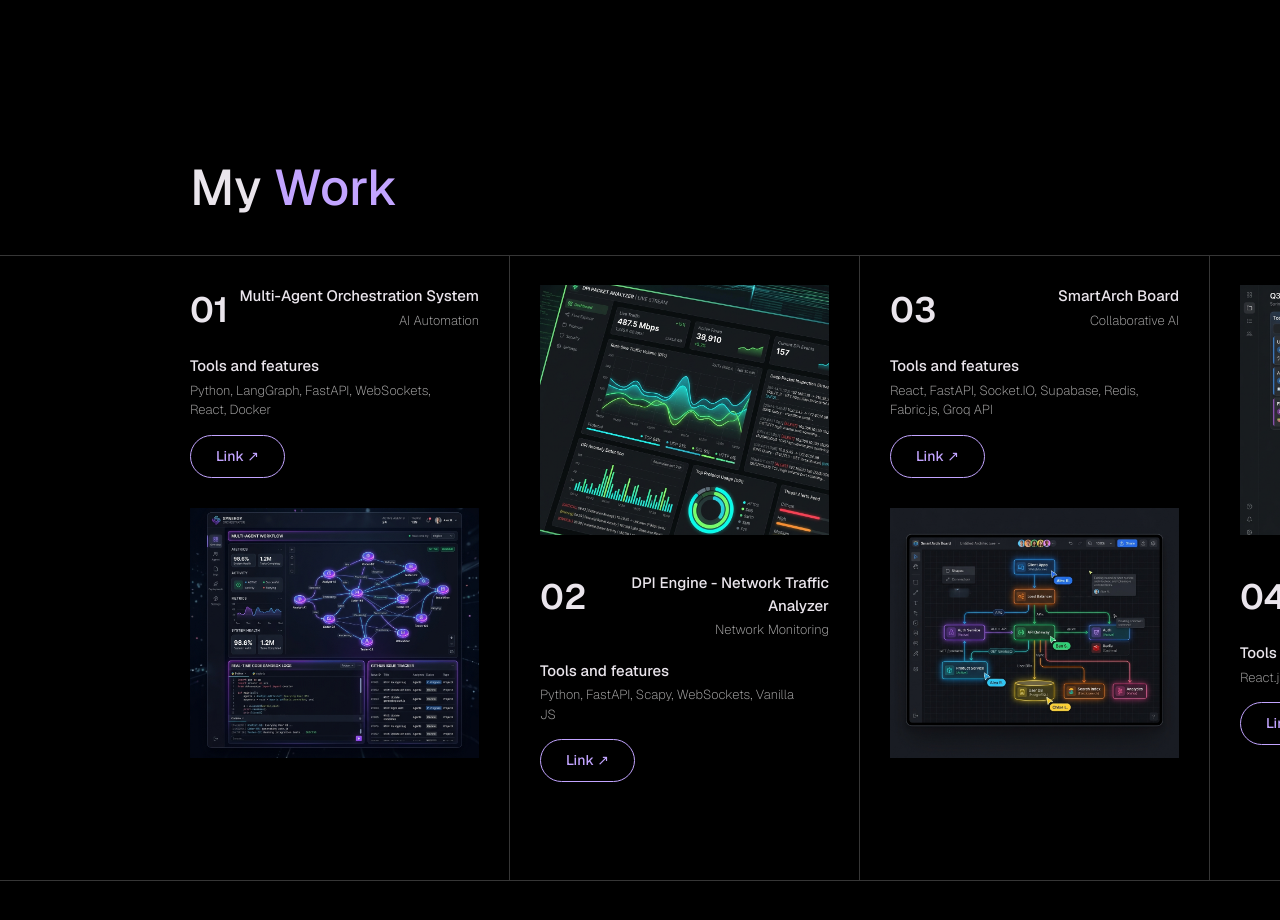
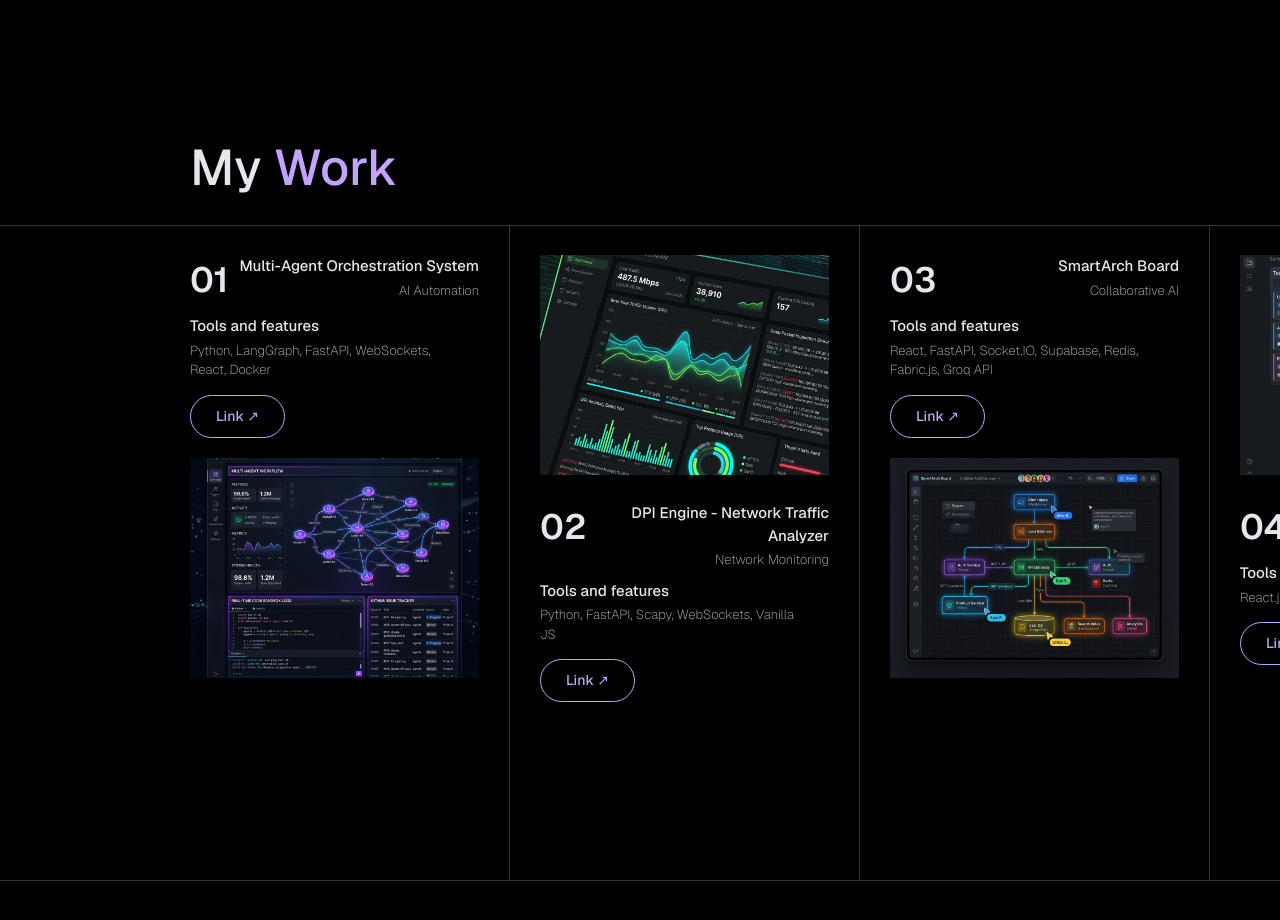
Before and after one commit to guptadhruv780/Personal-portfolio, a React (Vite) app: page / in a window 1280 px wide. Shown: the part 2320-3240 px from the top of the page. Built offline with nearby package versions, Linux system fonts and the light colour scheme; no server answers.

Commit message:
Fix 2nd project link button clipping on short screens

```diff
--- a/src/components/styles/Work.css
+++ b/src/components/styles/Work.css
@@ -179,18 +179,23 @@
 
 @media only screen and (max-height: 900px) {
   .work-image img {
-    height: 250px;
+    height: 220px;
   }
 
   .work-box {
-    padding-top: 40px;
-    padding-bottom: 40px;
+    padding-top: 20px;
+    padding-bottom: 20px;
+    gap: 20px;
   }
 
   .work-section h2 {
     font-size: 60px;
-    margin-bottom: 30px;
-    margin-top: 70px;
+    margin-bottom: 20px;
+    margin-top: 50px;
+  }
+
+  .work-title {
+    margin-bottom: 10px;
   }
 }
 
```
